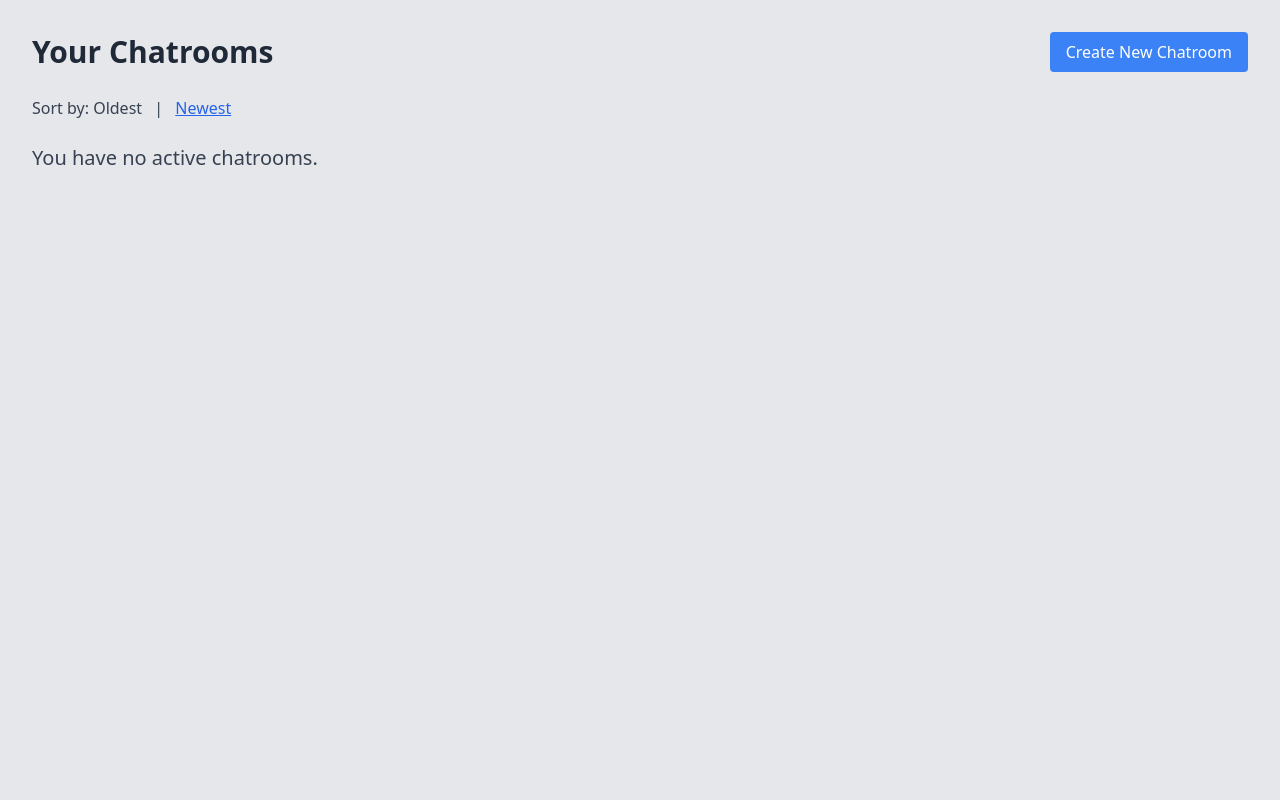
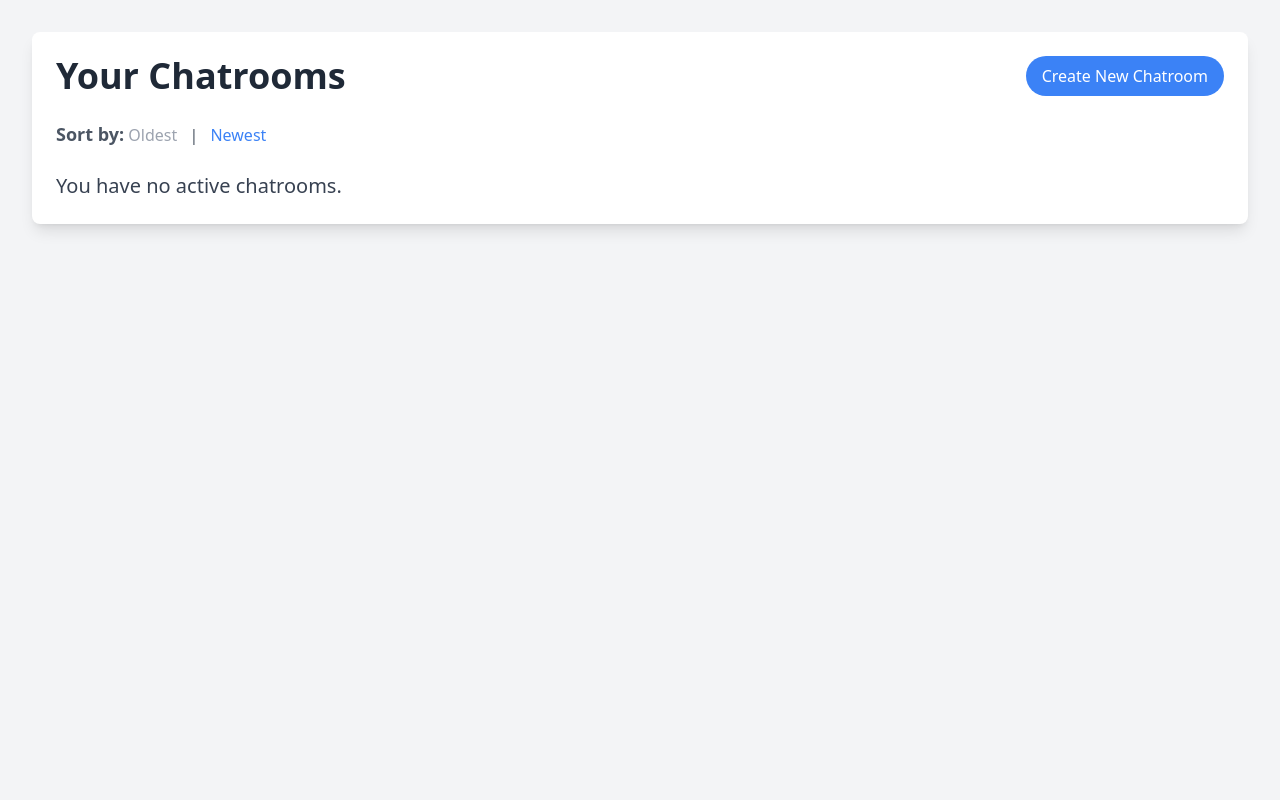
Before and after one commit to pgryko/django-llama2-chat-pdf, a Django app: page /chat/rooms/ in a window 1280 px wide. Run offline with Django 4.2, Linux system fonts and the light colour scheme; the visitor is signed in with stand-in values (Sample User, id 1); data that the repository does not hold is empty; parts of the project's set-up code (start-up, migrations or seed data) failed here and were passed over; some libraries are stand-ins or nearby versions.

Commit message:
FEAT: improved chatroom list ui

```diff
--- a/server/chat/templates/chat/chatroom_list.html
+++ b/server/chat/templates/chat/chatroom_list.html
@@ -1,46 +1,43 @@
 {% extends "base.html" %}
 {% block content %}
-    <div class="bg-gray-200 min-h-screen font-sans">
-        <div class="container mx-auto p-4">
-            <div class="p-4">
+  <div class="bg-gray-100 h-screen font-sans">
+    <div class="container mx-auto p-8">
+      <div class="bg-white p-6 rounded-lg shadow-lg">
         <div class="flex justify-between items-center mb-6">
-                    <h1 class="text-3xl font-bold text-gray-800">Your Chatrooms</h1>
+          <h1 class="text-4xl font-extrabold text-gray-800">Your Chatrooms</h1>
           <form method="post">
             {% csrf_token %}
-                        <button type="submit"
-                                class="bg-blue-500 text-white px-4 py-2 rounded hover:bg-blue-600 focus:outline-none">
+            <button type="submit" class="px-4 py-2 bg-blue-500 text-white rounded-full hover:bg-blue-600 focus:outline-none focus:border-blue-700 focus:ring focus:ring-blue-200">
               Create New Chatroom
             </button>
           </form>
         </div>
-                <div class="mb-4 text-gray-700">
-                    <span class="font-medium">Sort by:</span>
-                    <a href="?sort_by=updated_at"
-                       class="{% if not is_sorted_by_newest %}text-blue-600 underline{% endif %}">Oldest</a>
+
+        <div class="mb-4 text-gray-600">
+          <span class="text-lg font-semibold">Sort by:</span>
+          <a href="?sort_by=updated_at" class="text-base {% if not is_sorted_by_newest %}text-blue-500{% else %}text-gray-400{% endif %}">Oldest</a>
           <span class="mx-2">|</span>
-                    <a href="?sort_by=-updated_at"
-                       class="{% if is_sorted_by_newest %}text-blue-600 underline{% endif %}">Newest</a>
+          <a href="?sort_by=-updated_at" class="text-base {% if is_sorted_by_newest %}text-blue-500{% else %}text-gray-400{% endif %}">Newest</a>
         </div>
+
         <ul class="space-y-4">
           {% for conversation in conversations %}
-                        <li class="p-4 bg-white rounded shadow-md">
-                            <a href="{% url 'chat_room' conversation.uuid %}"
-                               class="flex justify-between items-center w-full hover:bg-gray-100 p-2 rounded">
-                                <div class="text-gray-800">
-                                    <p class="font-medium">
-                                        <strong>Conversation ID:</strong> {{ conversation.collection }}
+            <li class="p-4 bg-gray-100 rounded-lg shadow">
+              <a href="{% url 'chat_room' conversation.uuid %}" class="flex justify-between items-center w-full hover:bg-gray-200 p-2 rounded-lg">
+                <div class="text-gray-700">
+                  <p class="text-lg font-medium">
+                    <span class="text-gray-500">Conversation ID:</span> {{ conversation.collection }}
                   </p>
                   <p class="text-sm">
-                                        <strong>Last Updated:</strong> {{ conversation.updated_at|date:"Y-m-d H:i:s" }}
+                    <span class="text-gray-500">Last Updated:</span> {{ conversation.updated_at|date:"Y-m-d H:i:s" }}
                   </p>
                   <p class="text-sm">
-                                        <strong>Message Count:</strong> {{ conversation.message_count }}
+                    <span class="text-gray-500">Message Count:</span> {{ conversation.message_count }}
                   </p>
                 </div>
                 <form method="post" action="{% url 'delete_chatroom' conversation.uuid %}">
                   {% csrf_token %}
-                                    <button type="submit"
-                                            class="bg-red-500 text-white px-4 py-2 rounded hover:bg-red-600 focus:outline-none">
+                  <button type="submit" class="px-4 py-2 bg-red-500 text-white rounded-full hover:bg-red-600 focus:outline-none focus:border-red-700 focus:ring focus:ring-red-200">
                     Delete
                   </button>
                 </form>
@@ -48,6 +45,7 @@
             </li>
           {% endfor %}
         </ul>
+
         {% if not conversations %}
           <p class="text-xl text-gray-700 mt-6">You have no active chatrooms.</p>
         {% endif %}
```
Lines whose indentation alone changed are shown as unchanged.
